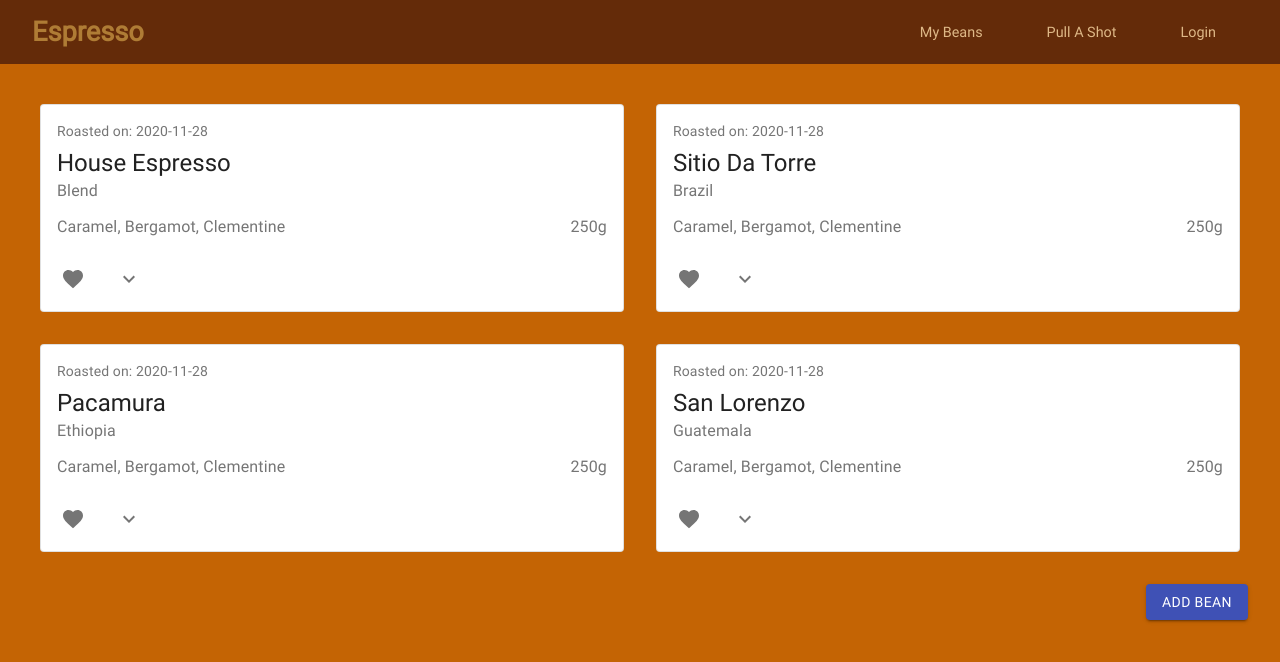
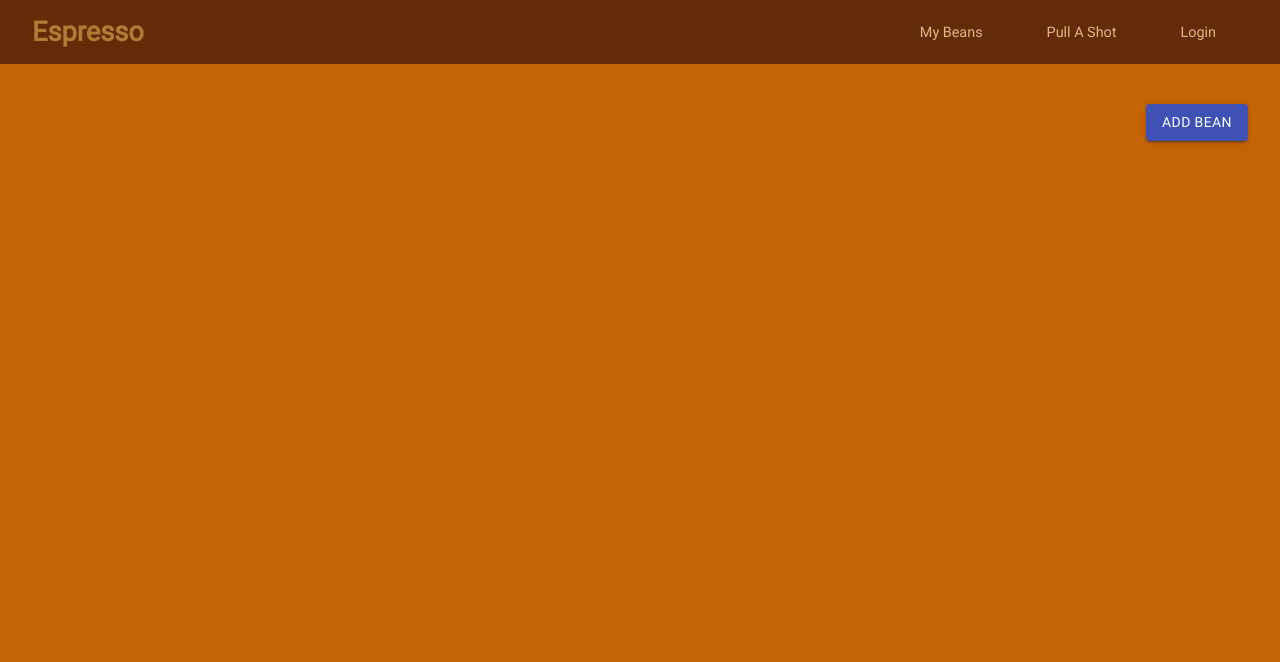
Before and after one commit to samueljmillward/espresso, a React (Create React App) app: page /beans in a window 1280 px wide. Shown: the top 662 px of the page. Built offline with nearby package versions, Linux system fonts and the light colour scheme.

Commit message:
Reversed display order Bean and Shot cards

```diff
--- a/src/elements/HomeButtons.js
+++ b/src/elements/HomeButtons.js
@@ -106,7 +106,7 @@ export default function HomeButtons() {
 
   return (
     <div className={classes.root}>
-      {buttons.map((image) => (
+      {buttons.map((image, index) => (
         <>
           <ButtonBase
             component={RouterLink}
--- a/src/pages/beans.js
+++ b/src/pages/beans.js
@@ -8,6 +8,8 @@ import NewBean from '../elements/NewBean';
 
 const useStyles = makeStyles((theme) => ({
   gridContainer: {
+    display: 'flex',
+    flexWrap: 'wrap-reverse',
     paddingTop: '40px',
     paddingLeft: '40px',
     paddingRight: '40px',
@@ -27,34 +29,34 @@ const useStyles = makeStyles((theme) => ({
 export default function Beans() {
   const classes = useStyles();
   const [beans, setBeansList] = useState([
-    {
-      name: 'House Espresso',
-      roastDate: '2020-11-28',
-      origin: 'Blend',
-      flavours: 'Caramel, Bergamot, Clementine',
-      weight: '250',
-    },
-    {
-      name: 'Sitio Da Torre',
-      roastDate: '2020-11-28',
-      origin: 'Brazil',
-      flavours: 'Caramel, Bergamot, Clementine',
-      weight: '250',
-    },
-    {
-      name: 'Pacamura',
-      roastDate: '2020-11-28',
-      origin: 'Ethiopia',
-      flavours: 'Caramel, Bergamot, Clementine',
-      weight: '250',
-    },
-    {
-      name: 'San Lorenzo',
-      roastDate: '2020-11-28',
-      origin: 'Guatemala',
-      flavours: 'Caramel, Bergamot, Clementine',
-      weight: '250',
-    },
+    // {
+    //   name: 'House Espresso',
+    //   roastDate: '2020-11-28',
+    //   origin: 'Blend',
+    //   flavours: 'Caramel, Bergamot, Clementine',
+    //   weight: '250',
+    // },
+    // {
+    //   name: 'Sitio Da Torre',
+    //   roastDate: '2020-11-28',
+    //   origin: 'Brazil',
+    //   flavours: 'Caramel, Bergamot, Clementine',
+    //   weight: '250',
+    // },
+    // {
+    //   name: 'Pacamura',
+    //   roastDate: '2020-11-28',
+    //   origin: 'Ethiopia',
+    //   flavours: 'Caramel, Bergamot, Clementine',
+    //   weight: '250',
+    // },
+    // {
+    //   name: 'San Lorenzo',
+    //   roastDate: '2020-11-28',
+    //   origin: 'Guatemala',
+    //   flavours: 'Caramel, Bergamot, Clementine',
+    //   weight: '250',
+    // },
   ]);
 
   return (
--- a/src/pages/brews.js
+++ b/src/pages/brews.js
@@ -8,6 +8,8 @@ import NewShot from '../elements/NewShot';
 
 const useStyles = makeStyles((theme) => ({
   gridContainer: {
+    display: 'flex',
+    flexWrap: 'wrap-reverse',
     paddingTop: '40px',
     paddingLeft: '40px',
     paddingRight: '40px',
@@ -27,38 +29,38 @@ const useStyles = makeStyles((theme) => ({
 export default function Brew() {
   const classes = useStyles();
   const [brews, setBrewsList] = useState([
-    {
-      name: 'House Espresso',
-      brewDate: '2020-11-28',
-      dryWeight: '18',
-      grind: '5',
-      finalWeight: '36',
-      notes: 'Shot started slow but finishes <32s',
-    },
-    {
-      name: 'House Espresso',
-      brewDate: '2020-11-28',
-      dryWeight: '18',
-      grind: '5',
-      finalWeight: '36',
-      notes: 'Shot started slow but finishes <32s',
-    },
-    {
-      name: 'House Espresso',
-      brewDate: '2020-11-28',
-      dryWeight: '18',
-      grind: '5',
-      finalWeight: '36',
-      notes: 'Shot started slow but finishes <32s',
-    },
-    {
-      name: 'House Espresso',
-      brewDate: '2020-11-28',
-      dryWeight: '18',
-      grind: '5',
-      finalWeight: '36',
-      notes: 'Shot started slow but finishes <32s',
-    },
+    // {
+    //   name: 'House Espresso',
+    //   brewDate: '2020-11-28',
+    //   dryWeight: '18',
+    //   grind: '5',
+    //   finalWeight: '36',
+    //   notes: 'Shot started slow but finishes <32s',
+    // },
+    // {
+    //   name: 'House Espresso',
+    //   brewDate: '2020-11-28',
+    //   dryWeight: '18',
+    //   grind: '5',
+    //   finalWeight: '36',
+    //   notes: 'Shot started slow but finishes <32s',
+    // },
+    // {
+    //   name: 'House Espresso',
+    //   brewDate: '2020-11-28',
+    //   dryWeight: '18',
+    //   grind: '5',
+    //   finalWeight: '36',
+    //   notes: 'Shot started slow but finishes <32s',
+    // },
+    // {
+    //   name: 'House Espresso',
+    //   brewDate: '2020-11-28',
+    //   dryWeight: '18',
+    //   grind: '5',
+    //   finalWeight: '36',
+    //   notes: 'Shot started slow but finishes <32s',
+    // },
   ]);
 
   return (
@@ -69,12 +71,13 @@ export default function Brew() {
         container
         spacing={4}
         className={classes.gridContainer}
-        key={classes.id}
         justify="center"
+        display="flex"
+        flexDirection="row-reverse"
       >
         {brews.map((brews) => (
           <Grid item xs={12} sm={6} m={4}>
-            <BrewCard key={brews} brews={brews} />
+            <BrewCard brews={brews} />
           </Grid>
         ))}
       </Grid>
```
